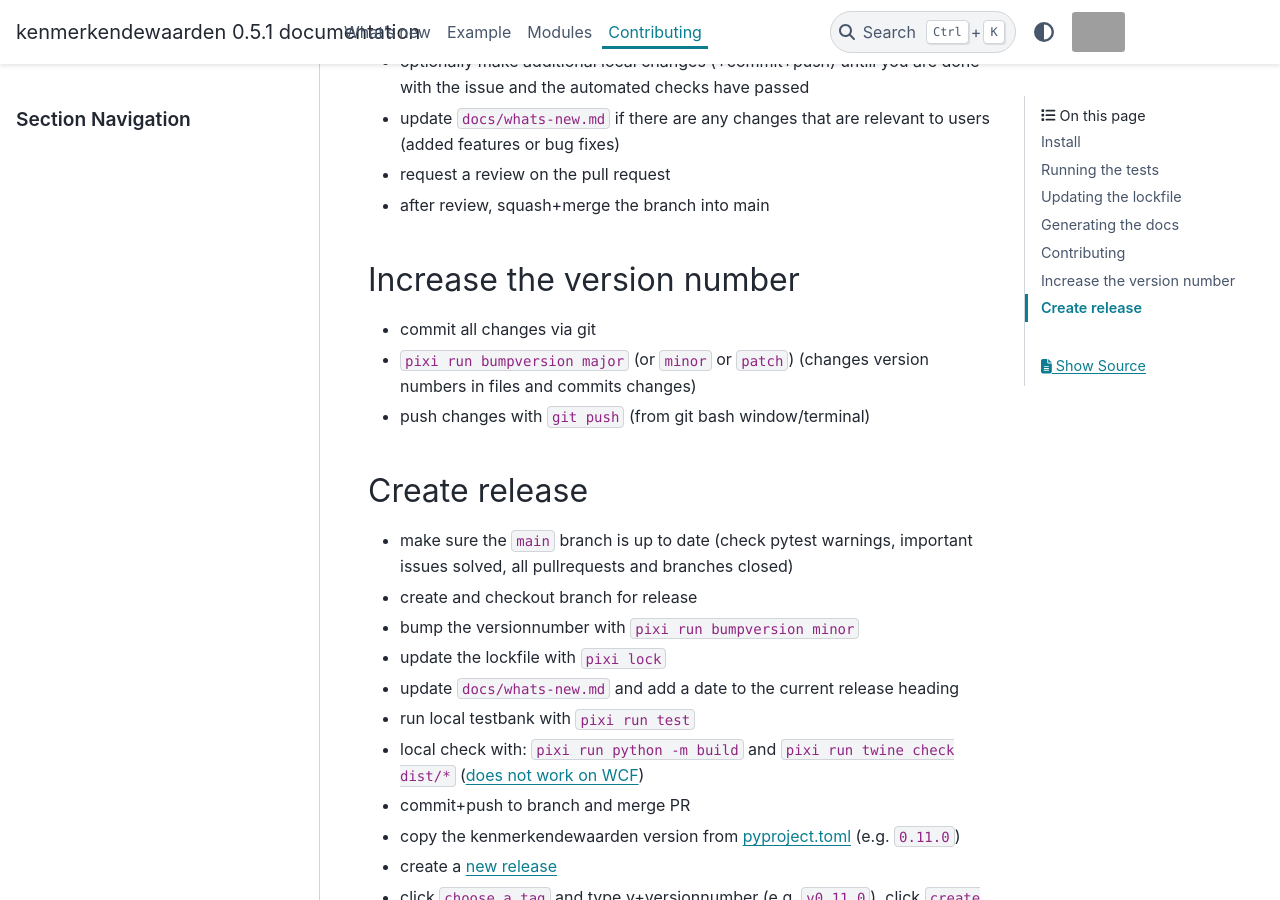
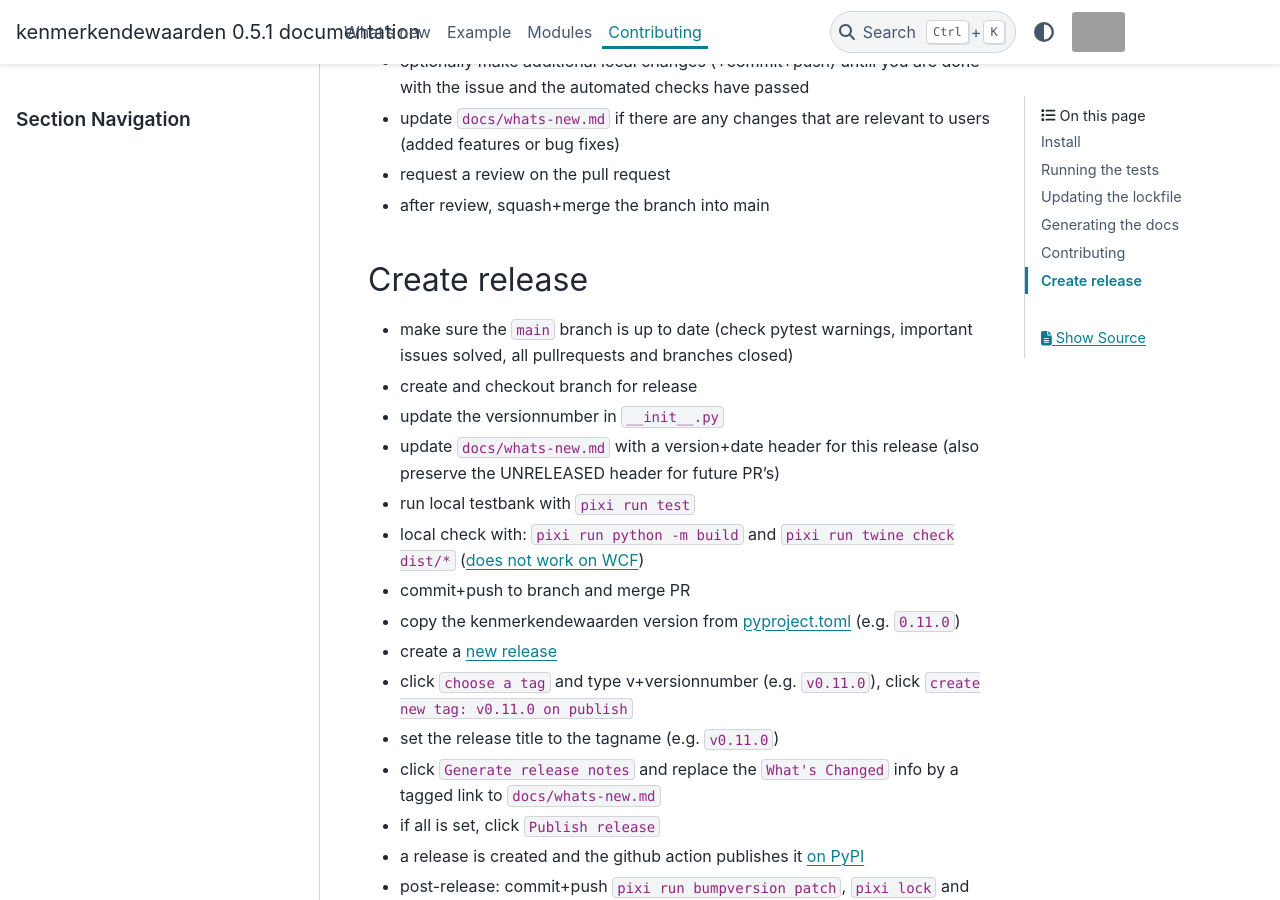
Before and after one commit to Deltares-research/kenmerkendewaarden, a Sphinx documentation site: the page built from docs/CONTRIBUTING.md, in a window 1280 px wide and 900 px high, scrolled down 2045 px. Built offline with Sphinx 7.4.7 and the PyData theme 0.15.4, drawn with Linux system fonts in a browser that asks for light colours; grey boxes are pictures that could not be loaded.

Commit message:
removed bump2version dependency, updated docs (#315)

```diff
--- a/docs/CONTRIBUTING.md
+++ b/docs/CONTRIBUTING.md
@@ -62,19 +62,12 @@ pixi run docs-build
 - request a review on the pull request
 - after review, squash+merge the branch into main
 
-## Increase the version number
-
-- commit all changes via git
-- `pixi run bumpversion major` (or `minor` or `patch`) (changes version numbers in files and commits changes)
-- push changes with `git push` (from git bash window/terminal)
-
 ## Create release
 
 - make sure the `main` branch is up to date (check pytest warnings, important issues solved, all pullrequests and branches closed)
 - create and checkout branch for release
-- bump the versionnumber with `pixi run bumpversion minor`
-- update the lockfile with `pixi lock`
-- update `docs/whats-new.md` and add a date to the current release heading
+- update the versionnumber in `__init__.py`
+- update `docs/whats-new.md` with a version+date header for this release (also preserve the UNRELEASED header for future PR's)
 - run local testbank with `pixi run test`
 - local check with: `pixi run python -m build` and `pixi run twine check dist/*` ([does not work on WCF](https://github.com/pypa/setuptools/issues/4133))
 - commit+push to branch and merge PR
--- a/pyproject.toml
+++ b/pyproject.toml
@@ -4,7 +4,7 @@ build-backend = "setuptools.build_meta"
 
 [project]
 name = "kenmerkendewaarden"
-version = "0.5.1"
+dynamic = ["version"]
 maintainers = [{ name = "Jelmer Veenstra", email = "jelmer.veenstra@deltares.nl" }]
 description = "Derive indicators from waterlevel measurements"
 readme = "README.md"
@@ -51,7 +51,6 @@ Issues = "https://github.com/deltares-research/kenmerkendewaarden/issues"
 
 [project.optional-dependencies]
 dev = [
-	"bump2version>=0.5.11",
 	"flake8",
 	"flake8-pyproject", # required to read the config from pyproject.toml
 	"pytest",
@@ -74,6 +73,9 @@ examples = [
 
 [tool.setuptools]
 packages = ["kenmerkendewaarden"]
+
+[tool.setuptools.dynamic]
+version = {attr = "kenmerkendewaarden.__version__"}
 
 [tool.pytest.ini_options]
 console_output_style = "count"
```
Also changed, not shown: 1 other file.
